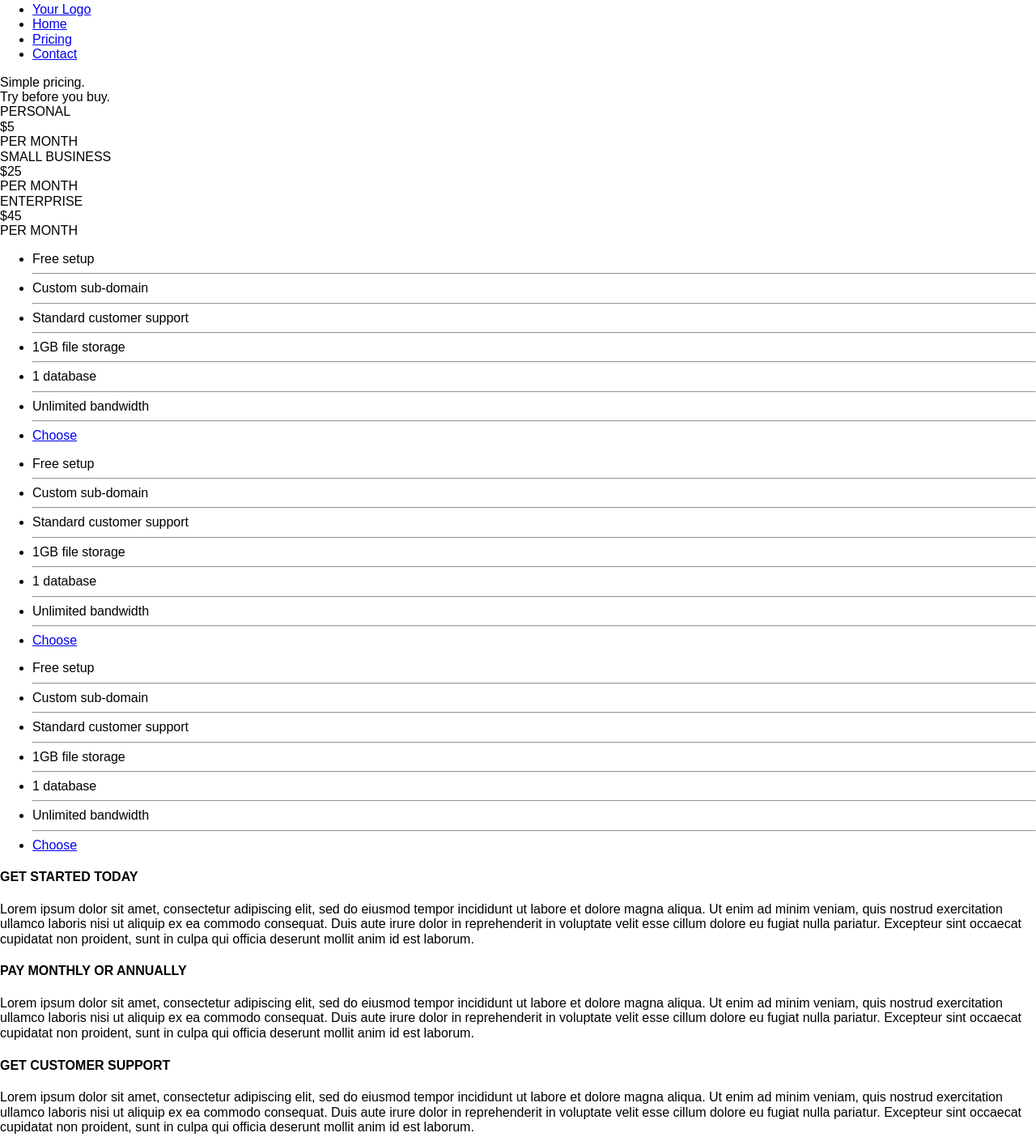
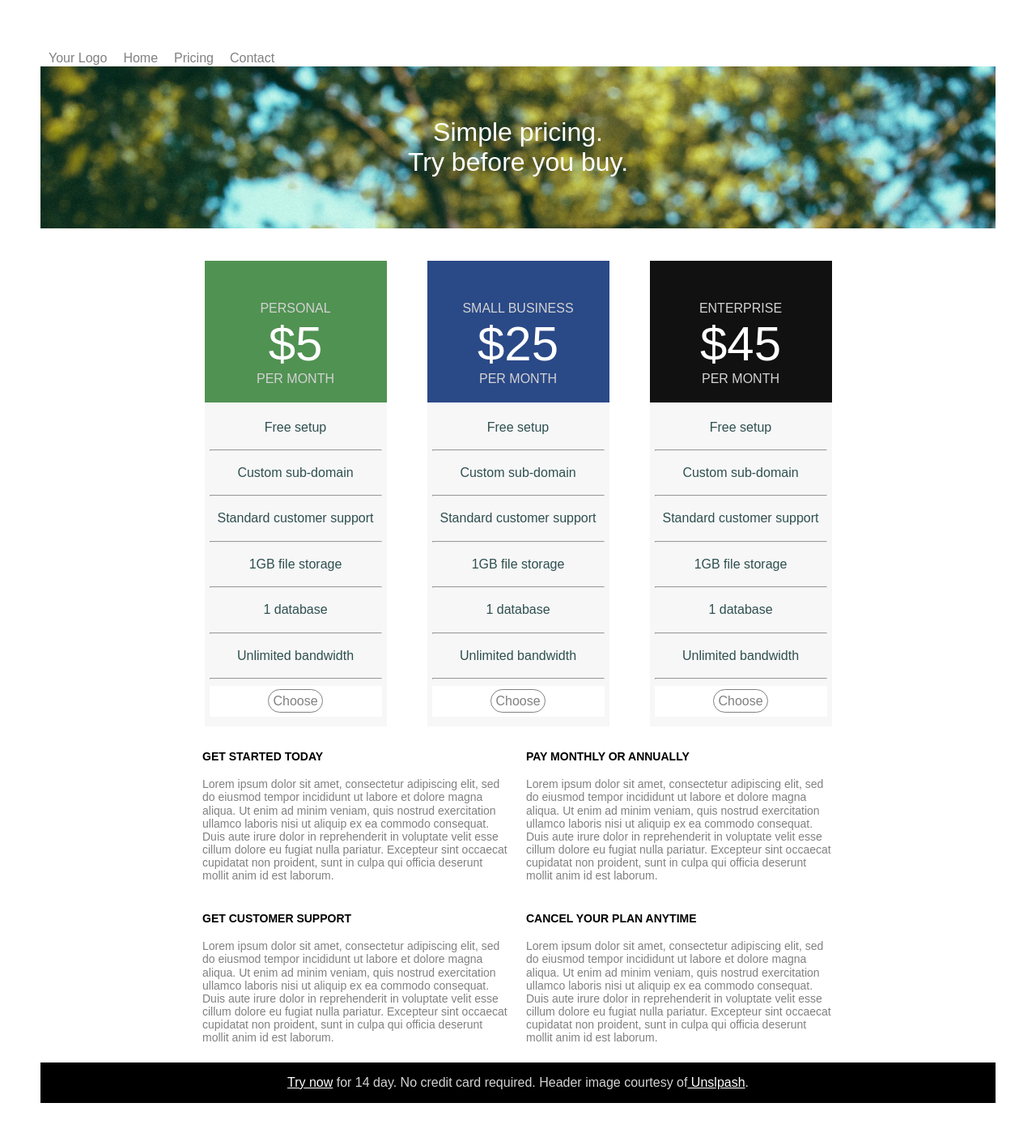
Before and after one commit to nathancarpenter03/w2d1-assignment, a website: page index.html in a window 1280 px wide. Shown: the part 13-1417 px from the top of the page at 81% size. Drawn offline with Linux system fonts and the light colour scheme.

Commit message:
Added starter files with correct css

```diff
--- a/CSS/global.css
+++ b/CSS/global.css
@@ -1,3 +1,172 @@
-.box {
-  background: red;
+* {
+    box-sizing: border-box;
 }
+
+body {
+    padding: 50px;
+}
+
+header {
+height: 45px;
+}
+
+.nav-container {
+    margin: 0 auto;
+    display: flex;
+    max-width: 1200px;
+}
+
+.nav-container ul {
+    display: flex;
+
+}
+
+li {
+    padding: 10px;
+    list-style-type: none;
+
+}
+
+a {
+    text-decoration: none;
+    color: grey;
+}
+
+.container {
+    max-width: 1200px;
+    margin: 0 auto;
+}
+
+.row-treeimage {
+    display: flex;
+    background-image: url(../images/assets/background.jpg);
+    height: 200px;
+    color: white;
+    font-size: 32px;
+    align-items: center;
+    justify-content: center;
+    margin-bottom: 15px;
+    text-align: center;
+}
+
+.row-account-options {
+    display: flex;
+    align-items: center;
+    justify-content: center;
+}
+
+.column-account-options {
+    display: flex;
+    height: 175px;
+    width: 225px;
+    margin: 25px 25px 0px 25px;
+    text-align: center;
+
+}
+
+.personal {
+    width: 100%;
+    background-color: #509252;
+    color: lightgrey;
+    justify-content: center;
+    align-content: center;
+    padding-top: 30px;
+}
+
+.smallbusiness {
+    width: 100%;
+    background-color: #2A4987;
+    color: lightgrey;
+    justify-content: center;
+    align-content: center;
+    padding-top: 30px;
+}
+
+.enterprise {
+    width: 100%;
+    background-color: #111111;
+    color:lightgrey;
+    justify-content: center;
+    align-content: center;
+    padding-top: 30px;
+}
+
+.button-background {
+    background-color: white;
+    border: none;
+}
+
+.choosebutton {
+    border-radius: 17px;
+    background-color: white;
+    border: 1px solid grey;
+    padding: 5px;
+}
+
+button:hover {
+    background-color: lightblue;
+}
+
+.price {
+    font-size: 60px;
+    color: white;
+}
+
+.row-account-specs {
+    display: flex;
+    align-items: center;
+    justify-content: center;
+}
+
+.column-account-specs {
+    display: flex;
+    text-align: center;
+    height: 400px;
+    width: 225px;
+    align-items: center;
+    justify-content: center;
+    margin: 0px 25px 0px 25px;
+    background-color:#F7F7F7;
+    padding: -10px;
+}
+
+ul {
+    padding: 0px;
+    color: darkslategray;
+}
+
+.row-details {
+    display: flex;
+    align-items: center;
+    justify-content: center;
+}
+
+.column-details {
+    height: 200px;
+    width: 400px;
+    align-items: center;
+    justify-content: center;
+    color: grey;
+    font-size: 14px;
+    padding: 10px;
+}
+
+h4 {
+    color: black
+}
+
+.row-footer {
+    display: flex;
+    height: 50px;
+    margin-bottom: 0;
+    align-items: center;
+    justify-content: center;
+    margin-top: 15px;
+    background-color: black;
+    color: lightgrey;
+}
+
+.row-footer a {
+    color: white;
+    text-decoration: underline;
+}
```
